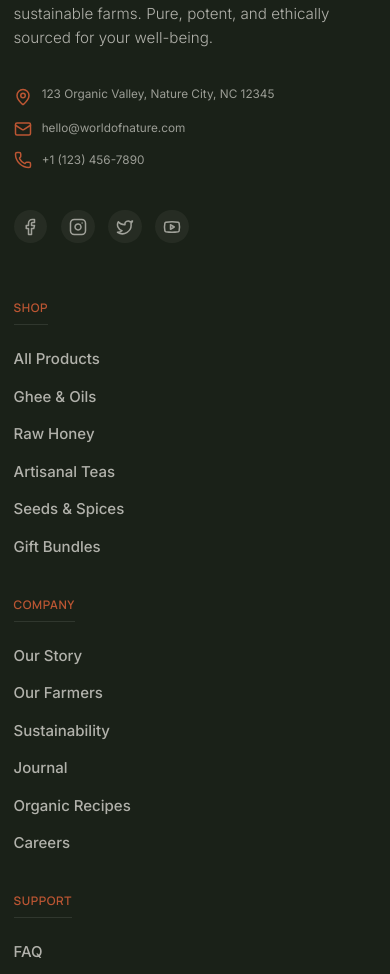
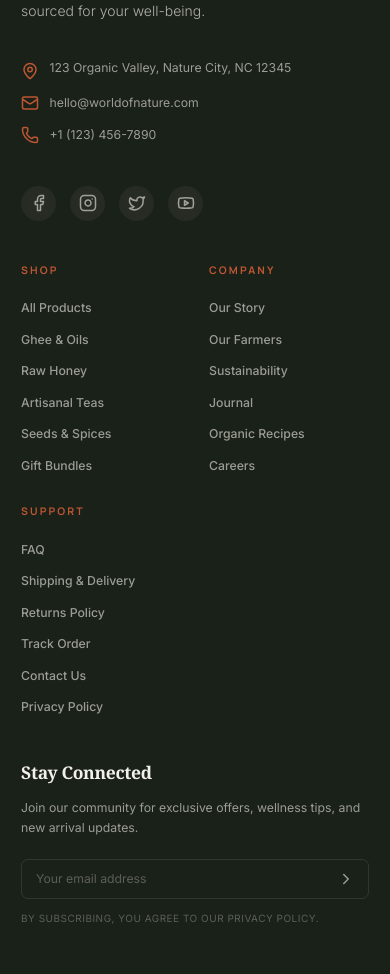
Before and after one commit to anoopKumarChaudhary/worldofnature, a Next.js app: page /login in a window 390 px wide. Shown: the part 1023-1997 px from the top of the page. Built offline with nearby package versions, Linux system fonts and the light colour scheme; no server answers.

Commit message:
feat: Adjust responsive padding, font sizes, and container widths for a more refined UI.

```diff
--- a/src/app/components/Footer/index.tsx
+++ b/src/app/components/Footer/index.tsx
@@ -63,16 +63,14 @@ const Footer = () => {
   ];
 
   return (
-    <footer className="relative z-50 bg-[#1A2118] text-[#F2F0EA] pt-20 pb-10 border-t border-[#1A2118]" role="contentinfo">
+    <footer className="relative z-50 bg-[#1A2118] text-[#F2F0EA] pt-16 md:pt-24 pb-12 border-t border-[#F2F0EA]/10" role="contentinfo">
       <div className="container-custom mx-auto">
         {/* Top Section: Newsletter & Brand */}
-        <div className="grid grid-cols-1 lg:grid-cols-12 gap-16 lg:gap-8 mb-20">
+        <div className="grid grid-cols-1 lg:grid-cols-12 gap-12 lg:gap-8 mb-16 md:mb-24">
           {/* Brand Column */}
-          <div className="lg:col-span-3 space-y-8">
+          <div className="lg:col-span-4 space-y-8">
             <Link href="/" className="inline-block" aria-label="World of Nature">
-
-
-              <div className="relative h-16 w-48 overflow-visible">
+              <div className="relative h-12 w-40 md:h-16 md:w-48 overflow-visible">
                  <Image
                    src="/image.png"
                    alt="World of Nature Logo"
@@ -82,7 +80,7 @@ const Footer = () => {
                  />
               </div>
             </Link>
-            <p className="text-[#F2F0EA]/70 leading-relaxed max-w-sm text-lg font-light">
+            <p className="text-[#F2F0EA]/70 leading-relaxed max-w-sm text-base md:text-lg font-light">
               Curating the finest organic essentials from sustainable farms.
               Pure, potent, and ethically sourced for your well-being.
             </p>
@@ -119,10 +117,10 @@ const Footer = () => {
           </div>
 
           {/* Links Columns */}
-          <div className="lg:col-span-6 grid grid-cols-1 sm:grid-cols-3 gap-10 sm:gap-8">
+          <div className="lg:col-span-5 grid grid-cols-2 sm:grid-cols-3 gap-8 md:gap-12">
             {footerSections.map((section) => (
               <div key={section.title} className="space-y-6">
-                <h3 className="text-sm font-semibold uppercase tracking-wider text-[#BC5633] border-b border-[#F2F0EA]/10 pb-2 inline-block">
+                <h3 className="text-xs font-bold uppercase tracking-[0.2em] text-[#BC5633] mb-4">
                   {section.title}
                 </h3>
                 <ul className="space-y-3">
@@ -130,7 +128,7 @@ const Footer = () => {
                     <li key={link.href}>
                       <Link
                         href={link.href}
-                        className="text-[#F2F0EA]/70 hover:text-[#F2F0EA] transition-colors duration-200 text-[15px] font-medium block py-0.5"
+                        className="text-[#F2F0EA]/60 hover:text-[#F2F0EA] transition-colors duration-200 text-sm font-medium block py-0.5"
                       >
                         {link.label}
                       </Link>
@@ -144,8 +142,8 @@ const Footer = () => {
           {/* Newsletter Column */}
           <div className="lg:col-span-3 space-y-6">
             <div>
-                <h3 className="text-xl font-medium text-[#F2F0EA] mb-3">Stay Connected</h3>
-                <p className="text-[#F2F0EA]/70 text-sm leading-relaxed mb-6">
+                <h3 className="text-xl font-serif text-[#F2F0EA] mb-4">Stay Connected</h3>
+                <p className="text-[#F2F0EA]/60 text-sm leading-relaxed mb-6">
                 Join our community for exclusive offers, wellness tips, and new arrival updates.
                 </p>
                 <form
@@ -168,7 +166,7 @@ const Footer = () => {
                     id="newsletter-email"
                     type="email"
                     placeholder="Your email address"
-                    className="w-full bg-transparent border border-[#F2F0EA]/20 rounded-lg px-4 py-3 text-[#F2F0EA] placeholder-[#F2F0EA]/40 focus:outline-none focus:border-[#BC5633] focus:ring-1 focus:ring-[#BC5633] transition-all"
+                    className="w-full bg-transparent border border-[#F2F0EA]/10 rounded-lg px-4 py-3 text-[#F2F0EA] placeholder-[#F2F0EA]/30 focus:outline-none focus:border-[#BC5633] focus:ring-1 focus:ring-[#BC5633] transition-all text-sm"
                     required
                     />
                     <button
@@ -176,10 +174,10 @@ const Footer = () => {
                     className="absolute right-2 top-1/2 -translate-y-1/2 p-2 text-[#F2F0EA]/60 hover:text-[#BC5633] transition-colors"
                     aria-label="Subscribe"
                     >
-                    <ChevronRight size={20} />
+                    <ChevronRight size={18} />
                     </button>
                 </div>
-                <p className="text-xs text-[#F2F0EA]/40">
+                <p className="text-[10px] text-[#F2F0EA]/30 uppercase tracking-wider">
                     By subscribing, you agree to our Privacy Policy.
                 </p>
                 </form>
@@ -189,28 +187,27 @@ const Footer = () => {
 
         {/* Bottom Bar */}
         <div className="pt-8 border-t border-[#F2F0EA]/10 flex flex-col md:flex-row items-center justify-between gap-6">
-          <div className="flex flex-col md:flex-row items-center gap-4 text-sm text-[#F2F0EA]/40">
+          <div className="flex flex-col md:flex-row items-center gap-4 text-xs text-[#F2F0EA]/30 uppercase tracking-wider">
             <span>&copy; {currentYear} World of Nature. All rights reserved.</span>
-            <span className="hidden md:inline text-[#F2F0EA]/20">|</span>
+            <span className="hidden md:inline opacity-50">|</span>
             <div className="flex items-center gap-1">
               <span>Crafted with</span>
-              <Heart size={12} className="text-rose-500 fill-rose-500" />
+              <Heart size={10} className="text-rose-500 fill-rose-500" />
               <span>for the planet</span>
             </div>
           </div>
 
           {/* Payment Methods & Trust */}
-          <div className="flex flex-wrap items-center gap-4 opacity-70 grayscale hover:grayscale-0 transition-all duration-500">
-             <div className="flex items-center gap-2 text-xs text-[#F2F0EA]/60 border border-[#F2F0EA]/20 px-3 py-1 rounded-full">
-                <span className="w-2 h-2 rounded-full bg-green-500"></span>
-                Secure SSL Encryption
+          <div className="flex flex-wrap items-center gap-4 opacity-50 grayscale hover:grayscale-0 transition-all duration-500">
+             <div className="flex items-center gap-2 text-[10px] uppercase tracking-wider text-[#F2F0EA]/60 border border-[#F2F0EA]/10 px-3 py-1 rounded-full">
+                <span className="w-1.5 h-1.5 rounded-full bg-emerald-500"></span>
+                Secure SSL
              </div>
              <div className="flex gap-2">
                 {/* Simulated Payment Icons */}
-                <div className="h-6 w-10 bg-white/10 rounded flex items-center justify-center text-[10px] font-bold text-white/50">VISA</div>
-                <div className="h-6 w-10 bg-white/10 rounded flex items-center justify-center text-[10px] font-bold text-white/50">MC</div>
-                <div className="h-6 w-10 bg-white/10 rounded flex items-center justify-center text-[10px] font-bold text-white/50">AMEX</div>
-                <div className="h-6 w-10 bg-white/10 rounded flex items-center justify-center text-[10px] font-bold text-white/50">PAYPAL</div>
+                <div className="h-5 w-8 bg-white/10 rounded flex items-center justify-center text-[8px] font-bold text-white/50">VISA</div>
+                <div className="h-5 w-8 bg-white/10 rounded flex items-center justify-center text-[8px] font-bold text-white/50">MC</div>
+                <div className="h-5 w-8 bg-white/10 rounded flex items-center justify-center text-[8px] font-bold text-white/50">AMEX</div>
              </div>
           </div>
         </div>
--- a/src/app/components/ProductCard/index.tsx
+++ b/src/app/components/ProductCard/index.tsx
@@ -249,7 +249,7 @@ const ProductCard = ({
                 ₹{originalPrice}
               </span>
             )}
-            <span className="font-serif font-semibold text-[#1A2118] text-base tracking-tight">
+            <span className="font-serif font-semibold text-[#1A2118] text-sm md:text-base tracking-tight">
               ₹{price}
             </span>
           </div>
--- a/src/app/components/home/CollectionsSection.tsx
+++ b/src/app/components/home/CollectionsSection.tsx
@@ -31,7 +31,7 @@ const CollectionsSection = () => {
   ];
 
   return (
-    <section className="py-24 px-6 lg:px-12">
+    <section className="py-16 md:py-24 px-6 lg:px-12">
       <div className="container mx-auto">
         <div className="flex justify-between items-end mb-16">
           <div>
--- a/src/app/components/home/HarvestSection.tsx
+++ b/src/app/components/home/HarvestSection.tsx
@@ -6,7 +6,7 @@ import { CloudRain, Sun, Wind } from "lucide-react";
 
 const HarvestSection = () => {
   return (
-    <section className="py-24 bg-[#1A2118] text-[#F2F0EA] overflow-hidden">
+    <section className="py-16 md:py-24 bg-[#1A2118] text-[#F2F0EA] overflow-hidden">
       <div className="container mx-auto px-6 lg:px-12">
         <div className="grid lg:grid-cols-2 gap-16 items-center">
           <div className="order-2 lg:order-1">
--- a/src/app/components/home/JournalSection.tsx
+++ b/src/app/components/home/JournalSection.tsx
@@ -30,7 +30,7 @@ const JournalSection = () => {
   ];
 
   return (
-    <section className="py-24 px-6 lg:px-12 border-t border-[#1A2118]/10">
+    <section className="py-16 md:py-24 px-6 lg:px-12 border-t border-[#1A2118]/10">
       <div className="container mx-auto">
         <div className="flex justify-between items-end mb-12">
           <h2 className="text-4xl lg:text-5xl font-serif text-[#1A2118]">The Journal</h2>
--- a/src/app/components/home/PhilosophySection.tsx
+++ b/src/app/components/home/PhilosophySection.tsx
@@ -5,7 +5,7 @@ import { Sprout, Globe, ShieldCheck, Sun, CheckCircle2 } from "lucide-react";
 
 const PhilosophySection = () => {
   return (
-    <section className="py-24 px-6 lg:px-12 bg-[#E6E2D6]/30 relative overflow-hidden">
+    <section className="py-16 md:py-24 px-6 lg:px-12 bg-[#E6E2D6]/30 relative overflow-hidden">
       {/* Background Blob */}
       <div className="absolute top-0 left-0 w-full h-full overflow-hidden pointer-events-none opacity-10">
           <svg viewBox="0 0 200 200" xmlns="http://www.w3.org/2000/svg" className="w-full h-full">
--- a/src/app/components/home/TestimonialsSection.tsx
+++ b/src/app/components/home/TestimonialsSection.tsx
@@ -5,7 +5,7 @@ import { Quote } from "lucide-react";
 
 const TestimonialsSection = () => {
   return (
-    <section className="py-24 bg-[#E6E2D6]/50">
+    <section className="py-16 md:py-24 bg-[#E6E2D6]/50">
       <div className="container mx-auto px-6 lg:px-12 text-center">
         <Quote className="w-10 h-10 text-[#BC5633] mx-auto mb-8 opacity-50" />
         <h2 className="text-3xl lg:text-5xl font-serif text-[#1A2118] mb-16 max-w-4xl mx-auto leading-tight">
--- a/src/app/globals.css
+++ b/src/app/globals.css
@@ -140,9 +140,9 @@ html {
 
 @media (max-width: 640px) {
   html {
-    font-size: 13.5px;
-    /* Slightly smaller for more content density */
-    line-height: 1.6;
+    font-size: 14px;
+    /* Slightly larger for better mobile readability */
+    line-height: 1.7;
     /* Improved readability */
   }
 }
@@ -152,26 +152,26 @@ html {
   width: 100%;
   margin-left: auto;
   margin-right: auto;
-  padding-left: 1rem;
-  /* 16px on mobile */
-  padding-right: 1rem;
+  padding-left: 1.5rem;
+  /* 24px on mobile for more breathing room */
+  padding-right: 1.5rem;
 }
 
 @media (min-width: 640px) {
   .container-custom {
-    padding-left: 1.5rem;
-    /* 24px on tablet */
-    padding-right: 1.5rem;
+    padding-left: 2rem;
+    /* 32px on tablet */
+    padding-right: 2rem;
   }
 }
 
 @media (min-width: 1024px) {
   .container-custom {
-    padding-left: 3rem;
-    /* 48px on desktop */
-    padding-right: 3rem;
-    max-width: 1400px;
-    /* Limit max width for large screens */
+    padding-left: 4rem;
+    /* 64px on desktop */
+    padding-right: 4rem;
+    max-width: 1440px;
+    /* Slightly wider max width */
   }
 }
 
--- a/src/app/page.tsx
+++ b/src/app/page.tsx
@@ -46,7 +46,7 @@ const HomePage = async () => {
       <HarvestSection />
 
       {/* --- 5. CURATED ESSENTIALS (Product Grid) --- */}
-      <section className="py-24 px-0 bg-[#F2F0EA]">
+      <section className="py-16 md:py-24 px-0 bg-[#F2F0EA]">
         <div className="container-custom mx-auto">
           <div className="text-center mb-16">
             <h2 className="text-4xl lg:text-5xl font-serif text-[#1A2118] mb-4">Curated Essentials</h2>
```
